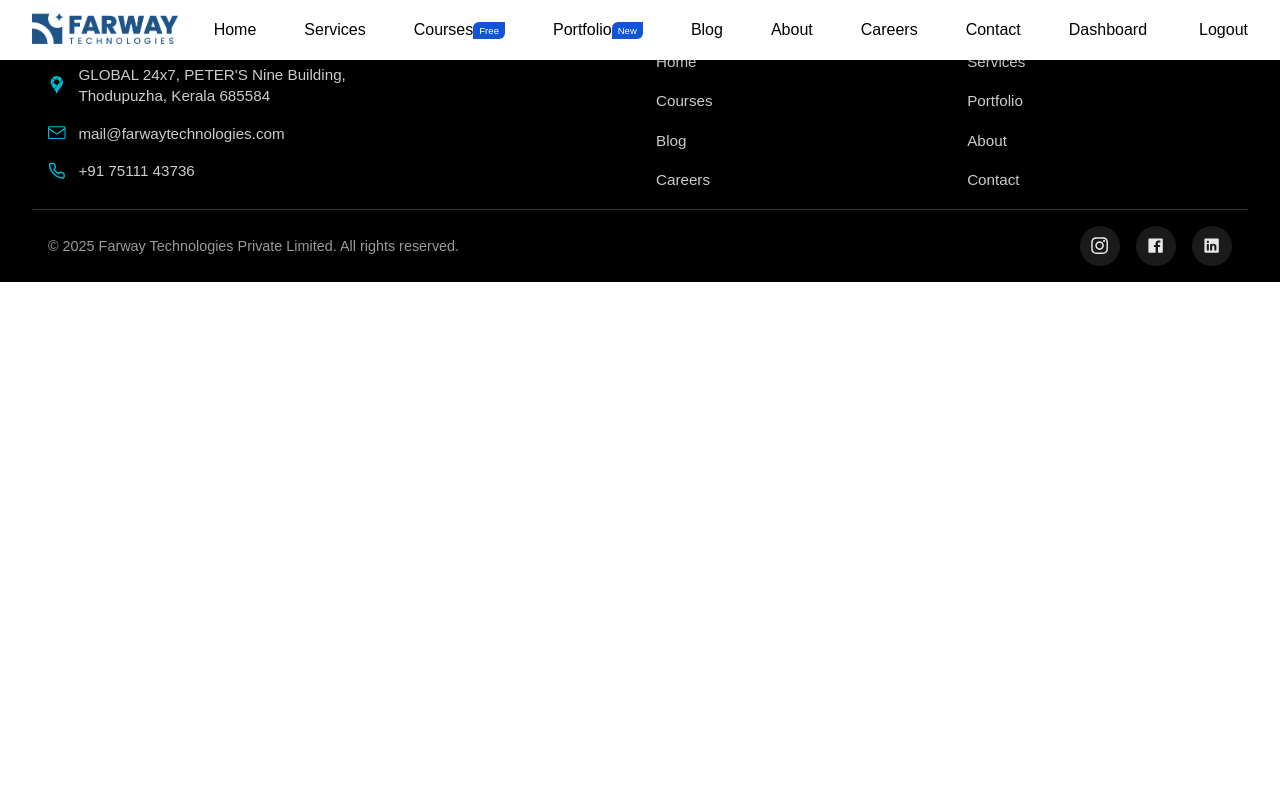
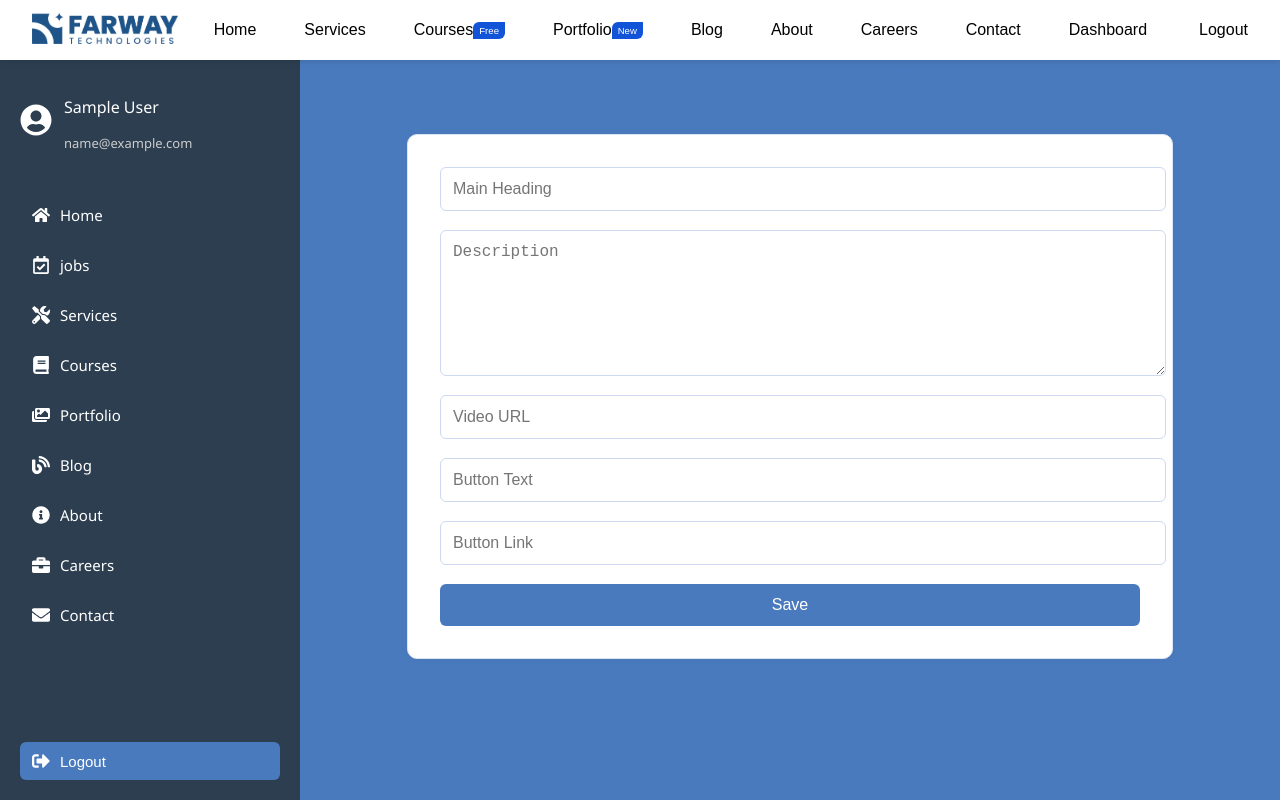
Before and after one commit to farwaytechnologies/ft-web-full, a React (Vite) app in the folder frontend/: page /admin/manage-home in a window 1280 px wide. Shown: the top 800 px of the page. Built offline with nearby package versions, Linux system fonts and the light colour scheme; no server answers; sample sign-in values are in the browser's storage.

Commit message:
new commit

```diff
--- /dev/null
+++ b/frontend/src/Admin/AdminManageHomeMain.jsx
@@ -0,0 +1,111 @@
+import React, { useEffect, useState } from 'react';
+import '../Styles/AdminStyle/AdminManageHomeMain.css';
+import AdminSidebar from '../components/AdminSidebar';
+
+const AdminManageHomeMain = () => {
+  const [admin, setAdmin] = useState(null);
+  const [formData, setFormData] = useState({
+    heading: '',
+    description: '',
+    videoUrl: '',
+    buttonText: '',
+    buttonLink: ''
+  });
+
+  useEffect(() => {
+    const storedAdmin = localStorage.getItem('adminInfo');
+    if (storedAdmin) {
+      setAdmin(JSON.parse(storedAdmin));
+    } else {
+      window.location.href = '/admin/auth';
+    }
+
+    fetchHomeContent();
+  }, []);
+
+  const fetchHomeContent = async () => {
+    try {
+      const res = await fetch('http://localhost:8000/api/home');
+      const data = await res.json();
+      if (data) {
+        setFormData(data);
+      }
+    } catch (error) {
+      console.error('Error fetching home content:', error);
+    }
+  };
+
+  const handleChange = (e) => {
+    setFormData({ ...formData, [e.target.name]: e.target.value });
+  };
+
+  const handleSubmit = async (e) => {
+    e.preventDefault();
+    try {
+      const res = await fetch('http://localhost:8000/api/home', {
+        method: 'POST',
+        headers: { 'Content-Type': 'application/json' },
+        body: JSON.stringify(formData)
+      });
+      if (res.ok) {
+        alert('Home section updated successfully!');
+        fetchHomeContent();
+      }
+    } catch (error) {
+      console.error('Error updating home section:', error);
+    }
+  };
+
+  return (
+    <div className="admin-home-main-page">
+      <AdminSidebar admin={admin} />
+      <main className="admin-home-main-content">
+        <h2 className="admin-home-main-heading">Manage Home Main Section</h2>
+        <form className="admin-home-main-form" onSubmit={handleSubmit}>
+          <input
+            type="text"
+            name="heading"
+            placeholder="Main Heading"
+            value={formData.heading}
+            onChange={handleChange}
+            required
+          />
+          <textarea
+            name="description"
+            placeholder="Description"
+            value={formData.description}
+            onChange={handleChange}
+            required
+          ></textarea>
+          <input
+            type="text"
+            name="videoUrl"
+            placeholder="Video URL"
+            value={formData.videoUrl}
+            onChange={handleChange}
+            required
+          />
+          <input
+            type="text"
+            name="buttonText"
+            placeholder="Button Text"
+            value={formData.buttonText}
+            onChange={handleChange}
+            required
+          />
+          <input
+            type="text"
+            name="buttonLink"
+            placeholder="Button Link"
+            value={formData.buttonLink}
+            onChange={handleChange}
+            required
+          />
+          <button type="submit">Save</button>
+        </form>
+      </main>
+    </div>
+  );
+};
+
+export default AdminManageHomeMain;
--- a/frontend/src/Components/AdminSidebar.jsx
+++ b/frontend/src/Components/AdminSidebar.jsx
@@ -28,6 +28,7 @@ const AdminSidebar = ({ admin }) => {
       </div>
 
       <nav className="admin-dashboard-nav">
+        <Link to="/admin/manage-home"><FaHome/> Home</Link>
         <Link to="/admin/jobs"><FaRegCalendarCheck /> jobs</Link>
         <Link to="/admin/services"><FaTools /> Services</Link>
         <Link to="/admin/courses"><FaBook /> Courses</Link>
--- a/frontend/src/Home/HomeMainSection.jsx
+++ b/frontend/src/Home/HomeMainSection.jsx
@@ -1,25 +1,42 @@
-import React from 'react';
+import React, { useEffect, useState } from 'react';
 import '../styles/HomeStyle/HomeMainSection.css';
-import bgVideo from '../assets/Video/Video-3.mp4';
 import { Link } from 'react-router-dom';
 
 function HomeMainSection() {
+  const [homeContent, setHomeContent] = useState(null);
+
+  useEffect(() => {
+    const fetchHomeData = async () => {
+      try {
+        const res = await fetch('http://localhost:8000/api/home');
+        const data = await res.json();
+        setHomeContent(data);
+      } catch (err) {
+        console.error('Failed to fetch home section content:', err);
+      }
+    };
+
+    fetchHomeData();
+  }, []);
+
+  if (!homeContent) return null;
+
   return (
     <div className="home-main-section">
       {/* Background video */}
       <video autoPlay muted loop playsInline className="bg-video">
-        <source src={bgVideo} type="video/mp4" />
+        <source src={homeContent.videoUrl} type="video/mp4" />
         Your browser does not support the video tag.
       </video>
 
       {/* Overlay content */}
       <div className="overlay-wrapper">
         <div className="overlay-content">
-          <h1>Welcome to Our Website</h1>
-          <p>
-            "We are committed to delivering the most effective and innovative IT solutions—crafted by experienced and qualified professionals—to help boost your business performance, drive growth, and exceed expectations."
-          </p>
-          <Link to="/about" className="uni-button">Learn More</Link>
+          <h1>{homeContent.heading}</h1>
+          <p>{homeContent.description}</p>
+          <Link to={homeContent.buttonLink} className="uni-button">
+            {homeContent.buttonText}
+          </Link>
         </div>
       </div>
     </div>
--- a/frontend/src/Routes/PagesRoute.jsx
+++ b/frontend/src/Routes/PagesRoute.jsx
@@ -21,6 +21,7 @@ import AdminManageBlog from '../Admin/AdminManageBlog';
 import AdminManageAbout from '../Admin/AdminManageAbout';
 import AdminViewApplications from '../Admin/AdminViewApplications';
 import AdminManageJobs from '../Admin/AdminManageJobs';
+import AdminManageHomeMain from '../Admin/AdminManageHomeMain';
 
 function PagesRoutes() {
   return (
@@ -46,6 +47,8 @@ function PagesRoutes() {
       <Route path="/admin/about" element={<AdminManageAbout />} />
       <Route path="/admin/applications" element={<AdminViewApplications />} />
       <Route path="/admin/jobs" element={<AdminManageJobs />} />
+      <Route path="/admin/manage-home" element={<AdminManageHomeMain />} />
+
 
 
 
--- /dev/null
+++ b/frontend/src/Styles/AdminStyle/AdminManageHomeMain.css
@@ -0,0 +1,61 @@
+.admin-home-main-page {
+  display: flex;
+  min-height: 100vh;
+  background-color: #f5f8fc;
+  font-family: 'Segoe UI', sans-serif;
+}
+
+.admin-home-main-content {
+  flex-grow: 1;
+  padding: 2rem;
+  background-color: #4a7abe;
+}
+
+.admin-home-main-heading {
+  font-size: 2rem;
+  text-align: center;
+  color: #4a7abe;
+  margin-bottom: 2rem;
+}
+
+.admin-home-main-form {
+  max-width: 700px;
+  margin: 0 auto;
+  background: #fff;
+  padding: 2rem;
+  border-radius: 10px;
+  border: 1px solid #dbe4f3;
+  box-shadow: 0 0 8px rgba(0, 0, 0, 0.03);
+  display: flex;
+  flex-direction: column;
+  gap: 1.2rem;
+}
+
+.admin-home-main-form input,
+.admin-home-main-form textarea {
+  padding: 0.75rem;
+  font-size: 1rem;
+  border: 1px solid #ccd9ef;
+  border-radius: 6px;
+  width: 100%;
+  resize: vertical;
+}
+
+.admin-home-main-form textarea {
+  height: 120px;
+}
+
+.admin-home-main-form button {
+  background-color: #4a7abe;
+  color: white;
+  padding: 0.75rem;
+  font-size: 1rem;
+  border: none;
+  border-radius: 6px;
+  cursor: pointer;
+  transition: background-color 0.3s ease;
+}
+
+.admin-home-main-form button:hover {
+  background-color: #3b6399;
+}
```
